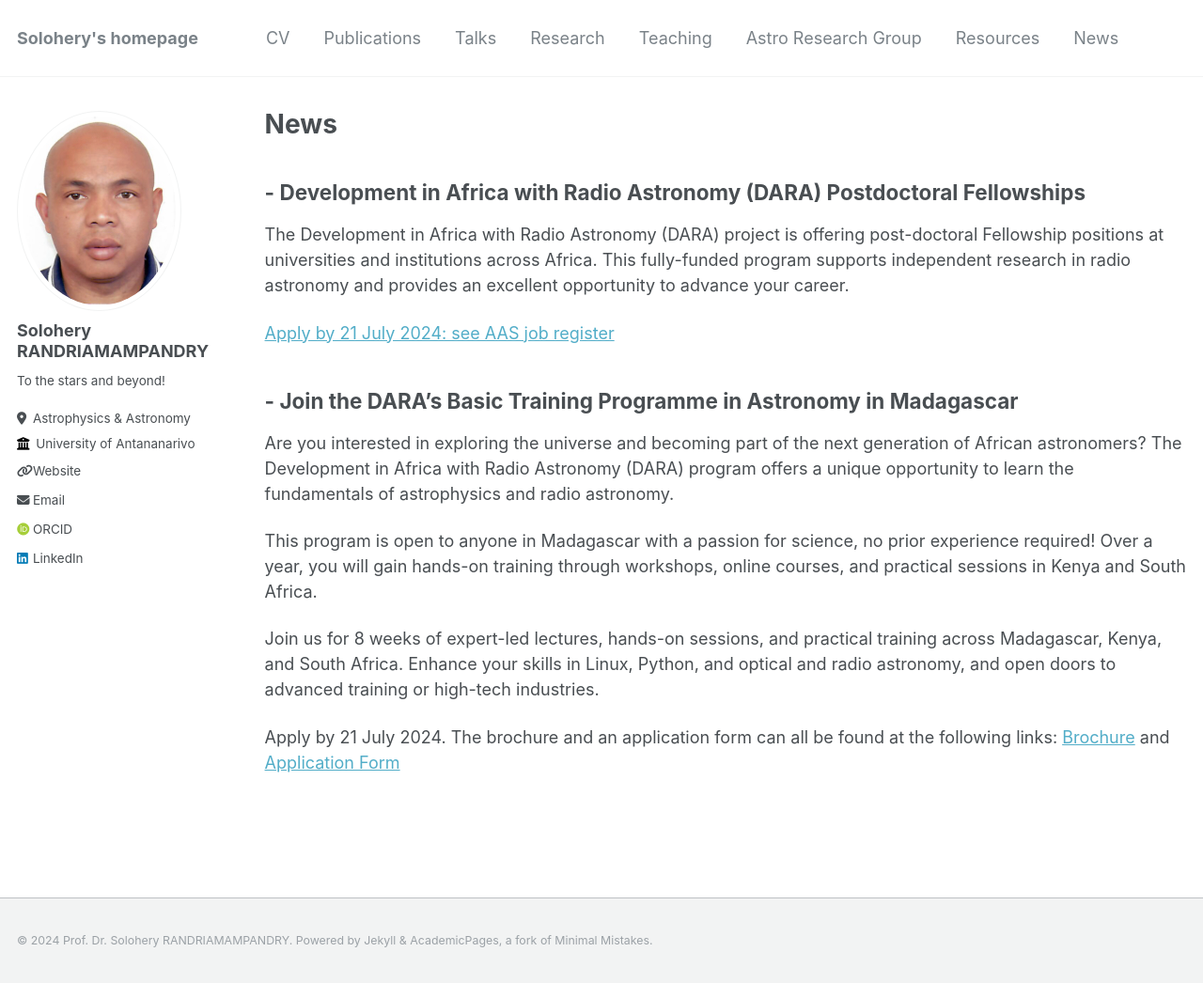
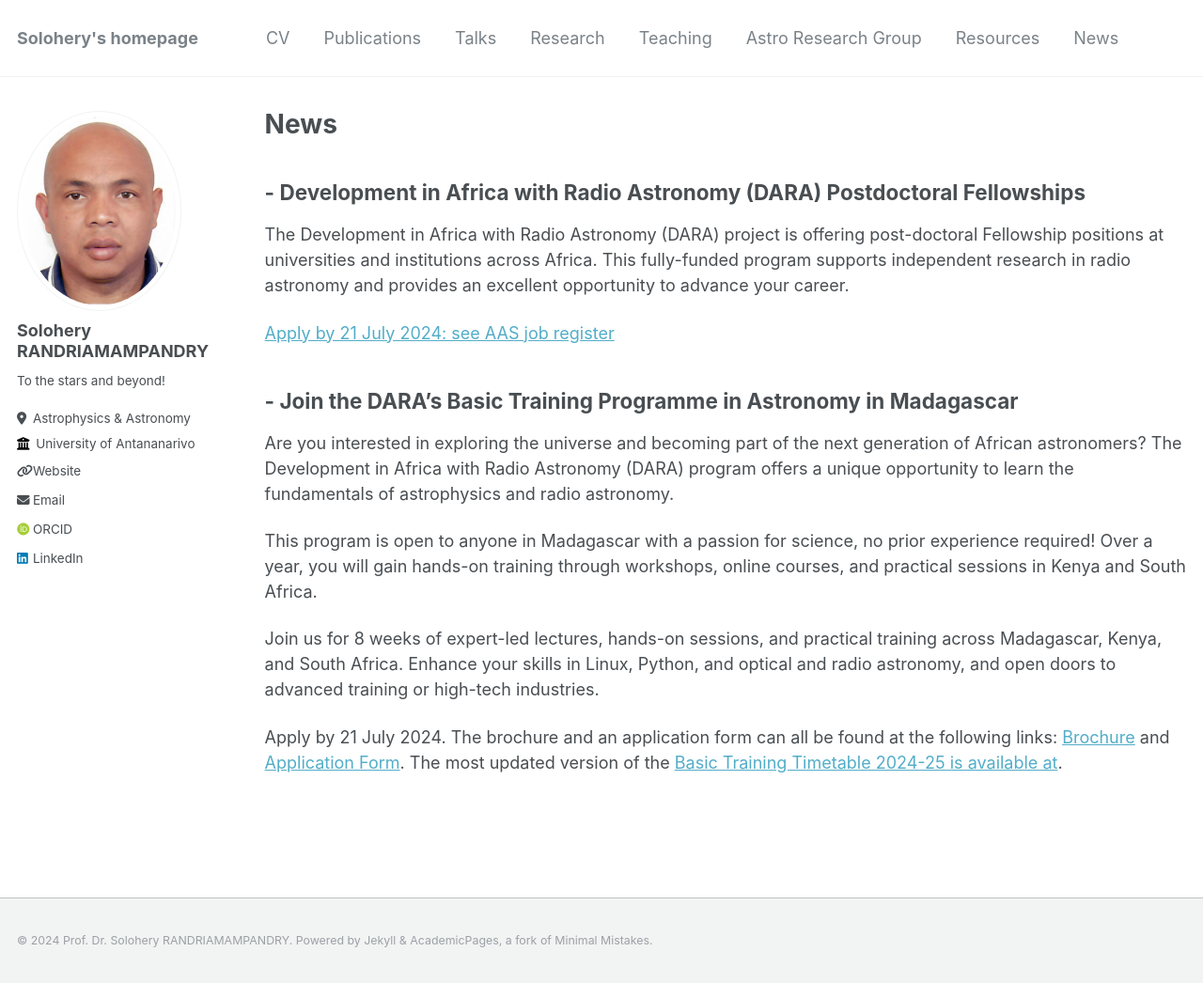
Before and after one commit to solohery-astro/solohery-astro.github.io, a Jekyll site: the page built from _pages/news.md, in a window 1280 px wide and 1046 px high. Shown: the whole window at 94% size. Built offline with Jekyll 4.4.1, drawn with Linux system fonts in a browser that asks for light colours; some web fonts are replaced.

Commit message:
Update news.md

```diff
--- a/_pages/news.md
+++ b/_pages/news.md
@@ -23,4 +23,4 @@ Join us for 8 weeks of expert-led lectures, hands-on sessions, and practical tra
 
 Apply by 21 July 2024. The brochure and an application form can all be found at the following links:
 [Brochure](https://drive.google.com/file/d/1PsRvuaVW_t6zMWkn6n9YqCjl3JfOlPhl/view?usp=sharing){:target="_blank" rel="noopener noreferrer"} and
-[Application Form](https://drive.google.com/file/d/1KlBduQvA2sbeR2N0hHa-Zf0GstkOZqov/view?usp=sharing){:target="_blank" rel="noopener noreferrer"}
+[Application Form](https://drive.google.com/file/d/1KlBduQvA2sbeR2N0hHa-Zf0GstkOZqov/view?usp=sharing){:target="_blank" rel="noopener noreferrer"}. The most updated version of the [Basic Training Timetable 2024-25 is available at](https://drive.google.com/file/d/13xSbcWL0oGdo9o_Ww4Mc5BrrX3e1onfo/view?usp=sharing){:target="_blank" rel="noopener noreferrer"}.
```
